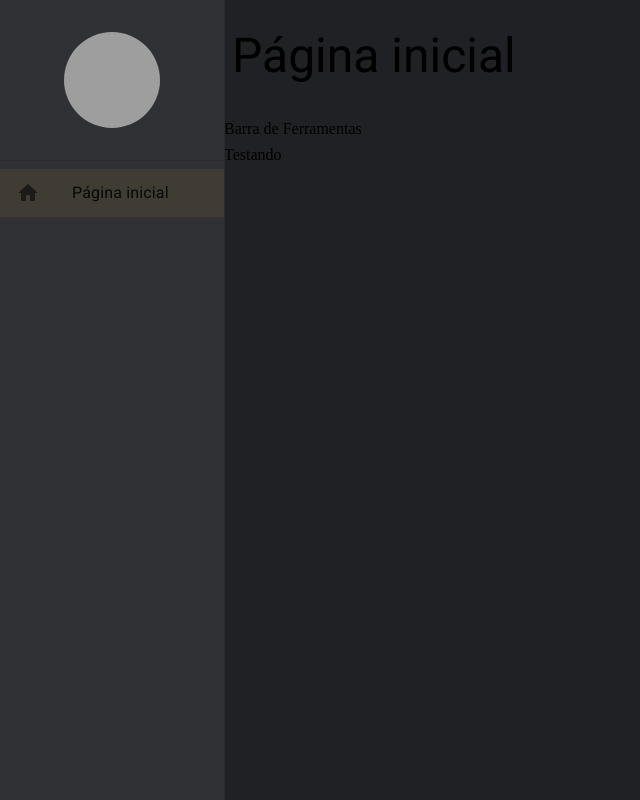
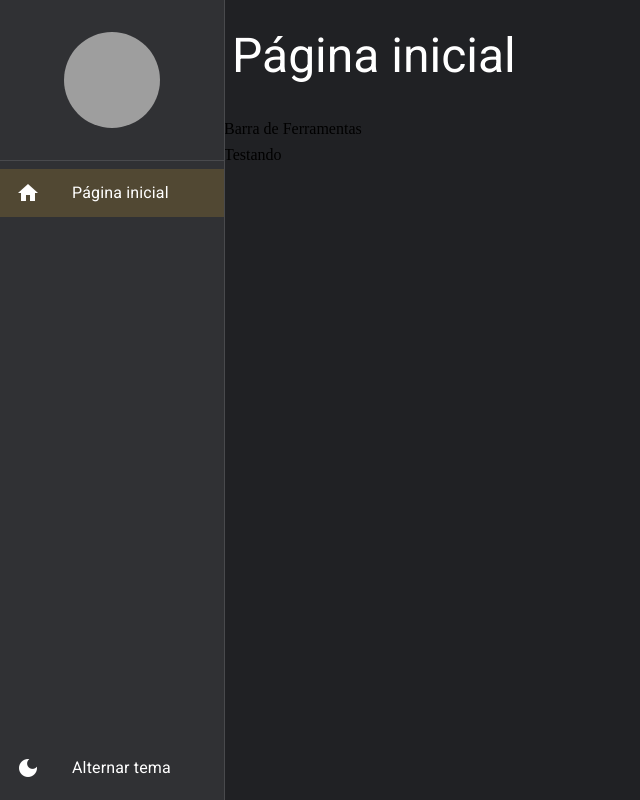
Before and after one commit to marcoantn020/cadastro-e-busca-de-pessoas-e-cidades, a React (Create React App) app: page /pagina-inicial in a window 1280 px wide. Shown: the whole page, without its empty margins (0-640 px from the left). Built offline with nearby package versions, Linux system fonts and the light colour scheme; grey boxes are pictures that could not be loaded.

Commit message:
feat: adionando configuracao para mudar de tema

```diff
--- a/src/shared/components/menu-lateral/MenuLateral.tsx
+++ b/src/shared/components/menu-lateral/MenuLateral.tsx
@@ -1,7 +1,7 @@
 import { Avatar, Divider, Drawer, Icon, List, ListItemButton, ListItemIcon, ListItemText, useMediaQuery, useTheme } from '@mui/material'
 import { Box } from '@mui/system'
 import { useMatch, useNavigate, useResolvedPath } from 'react-router-dom'
-import { useDrawerContext } from '../../contexts'
+import { useAppThemeContext, useDrawerContext } from '../../contexts'
 
 
 interface IListItemLinkProps {
@@ -38,6 +38,7 @@
   const smDown = useMediaQuery(theme.breakpoints.down('sm'))
 
   const { isDrawerOpen, toggleDrawerOpen, drawerOptions } = useDrawerContext()
+  const { toggleTheme } = useAppThemeContext()
 
   return (
     <>
@@ -71,6 +72,17 @@
             </List>
           </Box>
 
+          <Box>
+            <List component="nav">
+              <ListItemButton onClick={toggleTheme}>
+                <ListItemIcon>
+                  <Icon>dark_mode</Icon>
+                </ListItemIcon>
+                <ListItemText primary="Alternar tema" />
+              </ListItemButton>
+            </List>
+          </Box>
+
         </Box>
       </Drawer>
 
--- a/src/shared/contexts/ThemeContext.tsx
+++ b/src/shared/contexts/ThemeContext.tsx
@@ -11,7 +11,7 @@
 
 const ThemeContext = createContext({} as IThemeContextData)
 
-export const useAppThemeContent = () => {
+export const useAppThemeContext = () => {
   return useContext(ThemeContext)
 }
 
--- a/src/shared/themes/Dark.ts
+++ b/src/shared/themes/Dark.ts
@@ -3,6 +3,7 @@
 
 export const DarkTheme = createTheme({
   palette: {
+    mode: 'dark',
     primary: {
       main: yellow[700],
       dark: yellow[800],
@@ -18,6 +19,11 @@
     background: {
       default: '#202124', // cor de fundo
       paper:  '#303134', // cor dos cards
+    },
+  },
+  typography: {
+    allVariants: {
+      color: 'white'
     }
   }
 })
```
